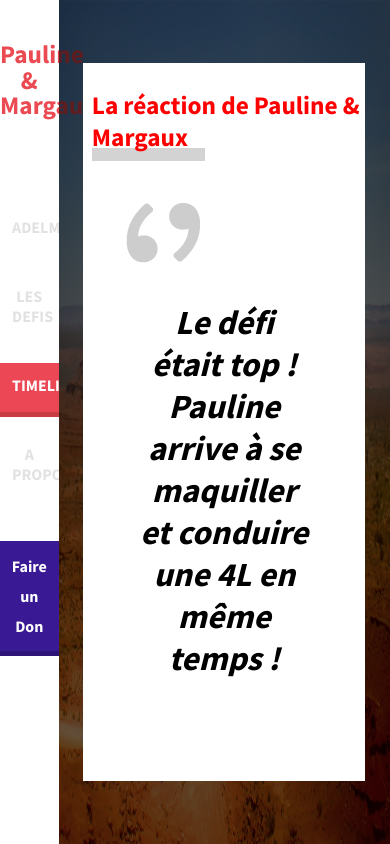
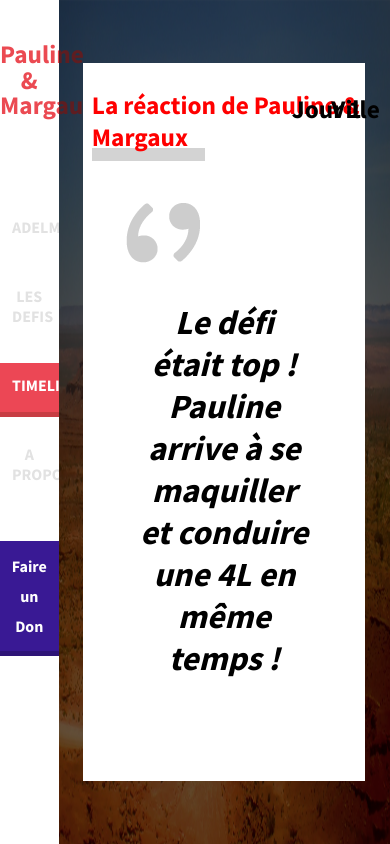
Before and after one commit to thomas-noulelis/AO-v2, a plain HTML site: page défis-terminés.html in a window 390 px wide. Drawn offline with Linux system fonts and the light colour scheme.

Commit message:
correction responsive

```diff
--- a/style/défis-terminés/défis-terminés.css
+++ b/style/défis-terminés/défis-terminés.css
@@ -74,7 +74,7 @@
     margin: 0;
     top: 0.5vh;
     right:0;
-    left:78vh;
+    left:74%;
     font-size: 3vh;
 }
 
@@ -87,6 +87,6 @@
     margin: 0;
     top: 0.5vh;
     right:0;
-    left:95vh;
+    left:88%;
     font-size: 3vh;
 }
```
